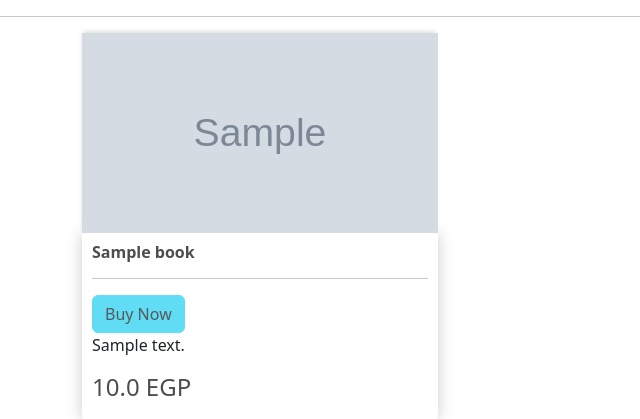
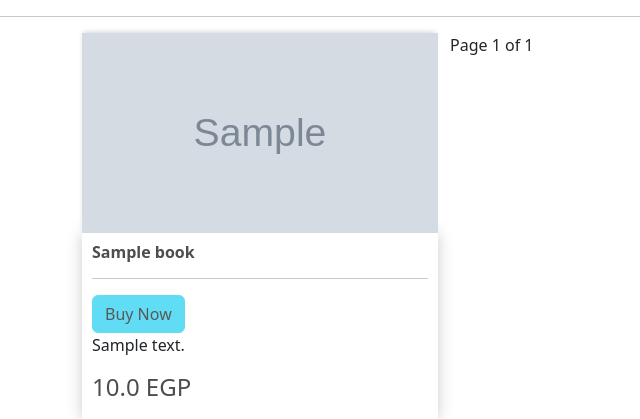
Before and after one commit to abdelrhmannabil12/Book-store-Django-app, a Django app: page / in a window 1280 px wide. Shown: the part 56-475 px from the top of the page, without its empty margins (0-640 px from the left). Run offline with Django 4.2, Linux system fonts and the light colour scheme; tables that the repository leaves empty hold one stand-in row (values such as "Sample post"); grey boxes marked "Sample" are stand-in pictures.

Commit message:
added pagination to store template

```diff
--- a/store/views.py
+++ b/store/views.py
@@ -6,11 +6,16 @@ from django.http import JsonResponse
 import json
 from django.contrib.auth.forms import UserCreationForm
 from .forms import UserRegisterForm
-
+from django.core.paginator import Paginator
 
 def store(request):
     books = Book.objects.all()
-    return render(request, 'store/store.html', {'books': books})
+
+    pagination=Paginator(books,3)
+    page=request.GET.get('page')
+    booksperpage=pagination.get_page(page)
+    return render(request, 'store/store.html', {'books': books,
+    'booksperpage':booksperpage})
 
 
 def profile(request):
--- a/templates/store/profile.html
+++ b/templates/store/profile.html
@@ -31,7 +31,7 @@
                 <div class="cart-row">
                     <div style="flex: 2;"><img class="thumbnail" src="{{item.book.imageURL}}" alt=""></div>
                     <div style="flex: 2;padding: 10px;">{{item.book.title}}</div>
-                    <div style="flex: 1;">{{item.book.price}}$</div>
+                    <div style="flex: 1;">{{item.book.price}} EGP</div>
                     <div style="flex: 1;"><p class="quantity">{{item.quantity}}</p>
                     <div class="quantity">
                         <p data-book="{{item.book.id}}" data-action="add"    class="chg-quantity update-cart"> &#8593;</p>
--- a/templates/store/store.html
+++ b/templates/store/store.html
@@ -2,7 +2,7 @@
 {% load static %}
 {% block content %}
 <div class="row">
-    {% for book in books %}
+    {% for book in booksperpage %}
     <div class="col-lg-4">
         <img class="thumbnail" src="{{book.imageURL}}" alt="">
         <div class="box-element product">
@@ -19,6 +19,15 @@
         </div>
     </div>
     {% endfor %}
+    {% if booksperpage.has_previous %}
+        <a href="?page=1">&laquo; First</a>
+        <a href="?page={{booksperpage.pervious_page_number}}}">Previous</a>
+{% endif %}
+Page {{booksperpage.number}} of {{booksperpage.paginator.num_pages}}
+{% if booksperpage.has_next %}
+<a href="?page={{booksperpage.next_page_number}}">next</a>
+<a href="?page={{booksperpage.paginator.num_pages}}">Last</a>
+{% endif %}
 </div>
 </div>
 {% endblock content %}
```
Also changed, not shown: static/images/sold_on_monday.jpg (added), static/images/the_guest.jpg (added).
